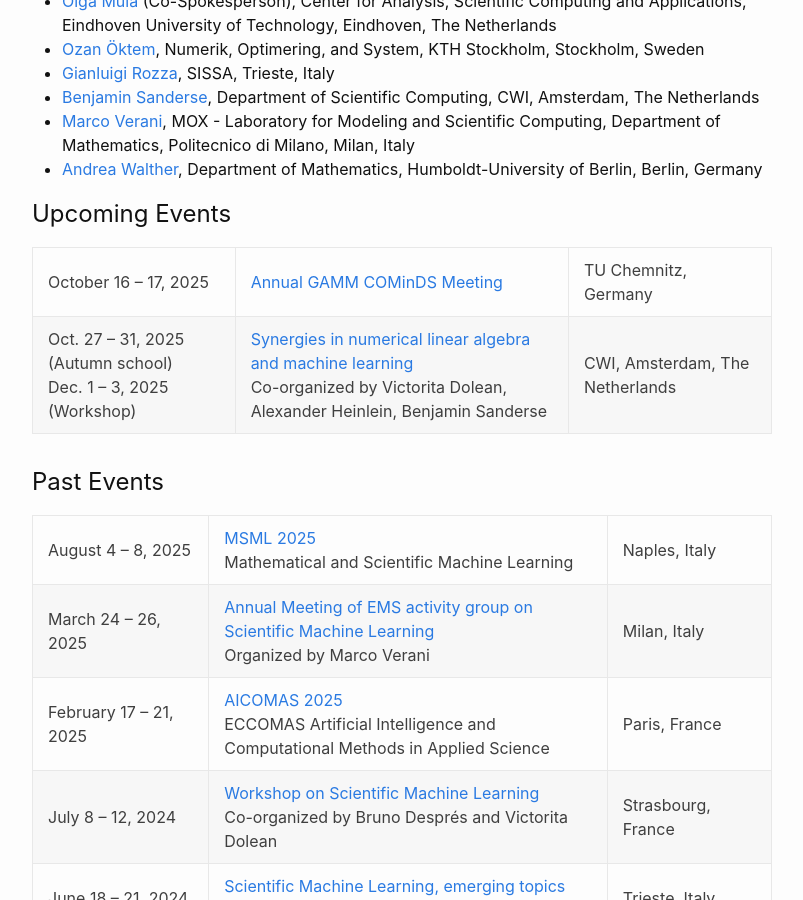
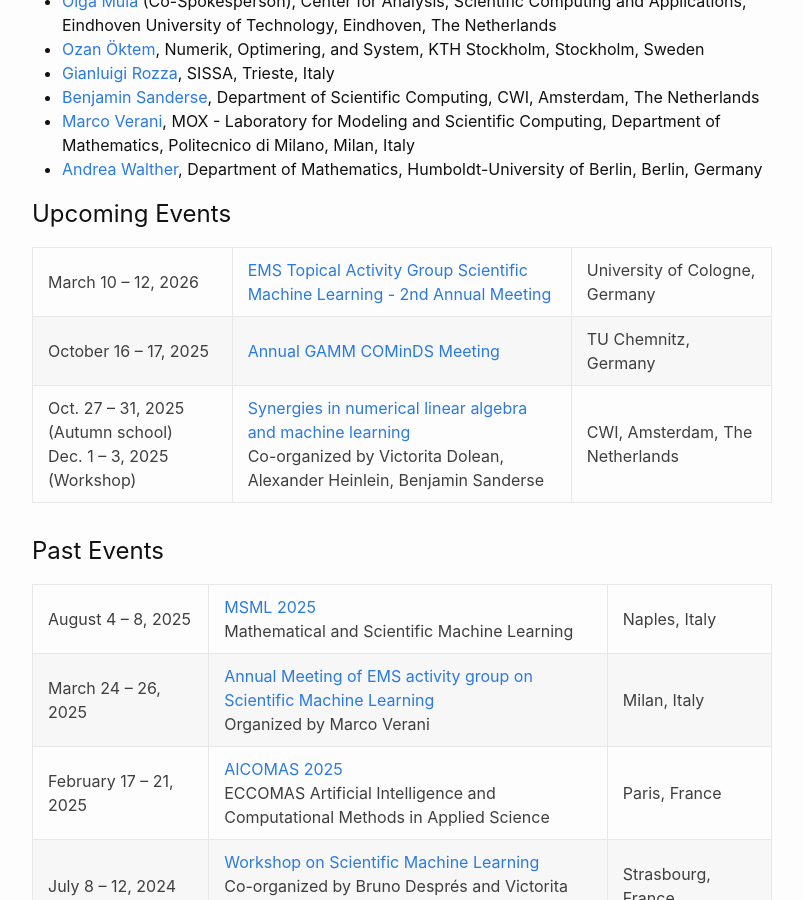
Before and after one commit to EMS-TAG-SciML/ems-tag-sciml.github.io, a Jekyll site: the page built from index.md, in a window 1280 px wide and 900 px high, scrolled down 2855 px. Shown: the whole window, without its empty margins (238-1041 px from the left). Built offline with Jekyll 4.4.1, drawn with Linux system fonts in a browser that asks for light colours.

Commit message:
Adding EMS Tag Event

```diff
--- a/index.md
+++ b/index.md
@@ -77,6 +77,7 @@ If you wish to unsubscribe from the mailing list, please send a message from the
 
 ## Upcoming Events
 
+| March 10 – 12, 2026 | <a href="https://cds.uni-koeln.de/en/workshops/ems-tag-sciml/save-the-date" target="_blank">EMS Topical Activity Group Scientific Machine Learning - 2nd Annual Meeting</a> | University of Cologne, Germany |
 | October 16 – 17, 2025 | <a href="https://www.chemnitz-am.de/gamm-cmds2025/" target="_blank">Annual GAMM COMinDS Meeting</a> | TU Chemnitz, Germany |
 | Oct. 27 – 31, 2025 (Autumn school) <br/> Dec. 1 – 3, 2025 (Workshop) | <a href="https://www.cwi.nl/en/education/semester-programmes/cwi-research-semester-programs/synergies-in-numerical-linear-algebra-and-machine-learning/" target="_blank">Synergies in numerical linear algebra and machine learning</a><br/> Co-organized by Victorita Dolean, Alexander Heinlein, Benjamin Sanderse | CWI, Amsterdam, The Netherlands |
 
```
